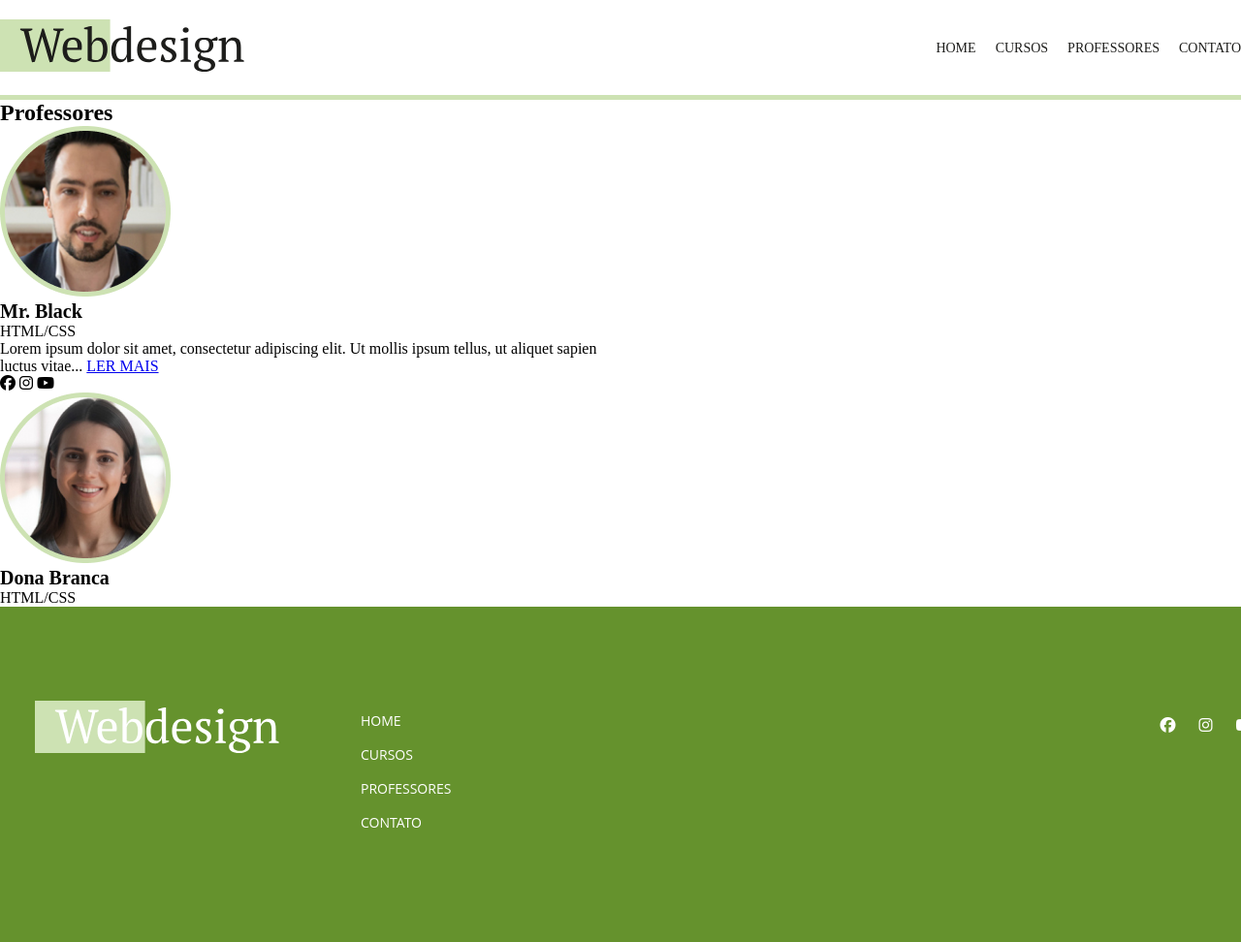
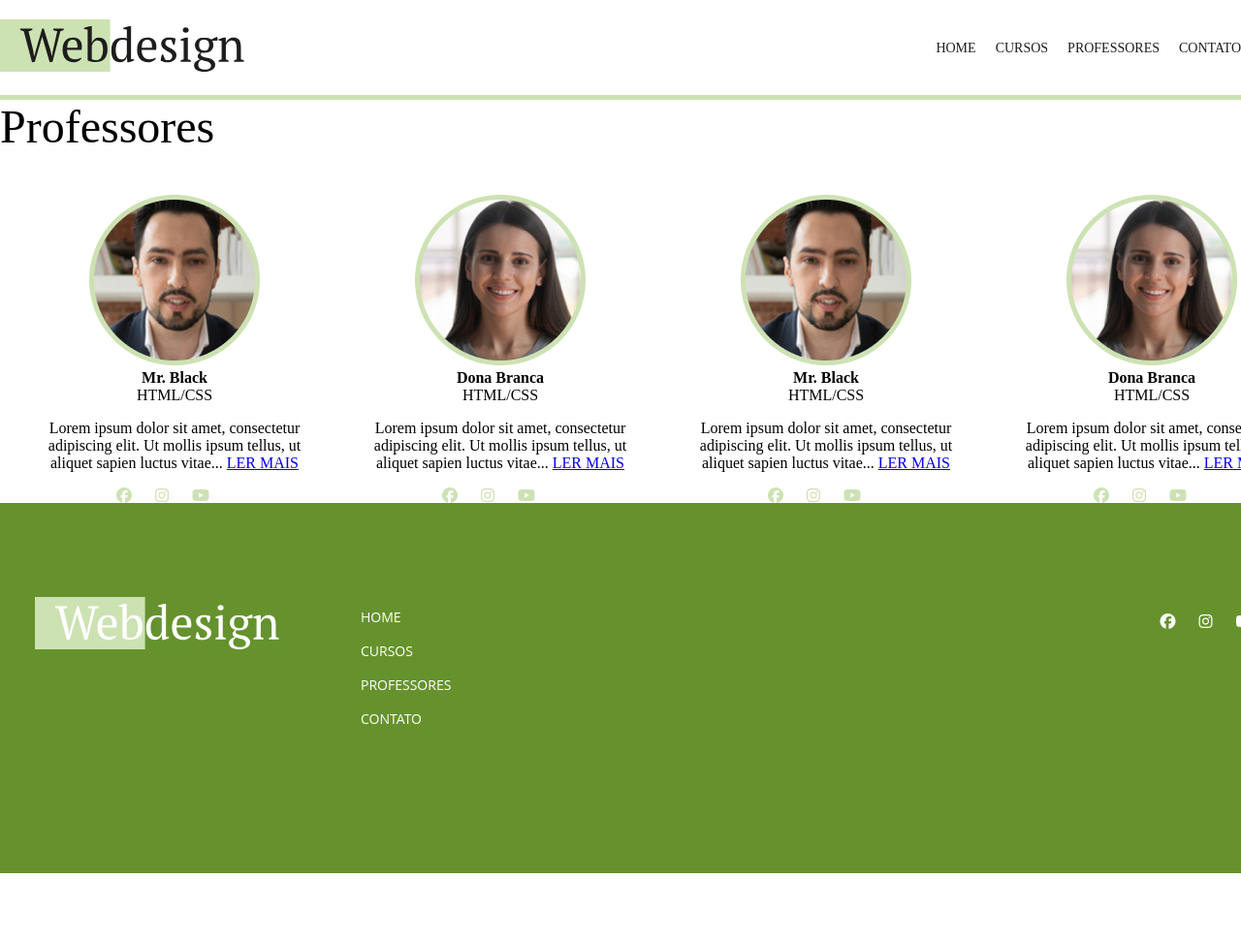
Before and after one commit to x97379554/CursoWedesingOneByOne, a plain HTML site: page ProjetoFinalCSS/Professores.html in a window 1280 px wide. Shown: the top 972 px of the page at 97% size. After the commit the page ends 901 px from the top, so only its background shows below. Drawn offline with Linux system fonts and the light colour scheme.

Commit message:
Página dos professores alterado com

```diff
--- a/ProjetoFinalCSS/Professores.html
+++ b/ProjetoFinalCSS/Professores.html
@@ -37,18 +37,18 @@
             Cada um dos cards ocupando 2 colunas P centralizado abaixo da imagem-->
             <section class="container">
                 <div class="card4">
-                    <div class="col-pr ">
+                    <div class="col-pr temp1 ">
                         <img src="imgs/p1.png" alt="">
-                        <p class="prof-n"><b>Mr. Black</b></p>
+                        <p class="prof-n2"><b>Mr. Black</b></p>
                         <p>HTML/CSS</p>
-                        <div>
+                        <div class="des-p">
                             <p>
                                 Lorem ipsum dolor sit amet,
                                 consectetur adipiscing elit. Ut mollis
                                 ipsum tellus, ut aliquet sapien luctus vitae... <a href="#">LER MAIS</a>
                             </p>
                         </div>
-                        <div>
+                        <div class="rede-p">
                             <i class="fa-brands fa-facebook"></i>
                             <i class="fa-brands fa-instagram"></i>
                             <i class="fa-brands fa-youtube"></i>
@@ -56,10 +56,62 @@
 
                     </div>
 
-                    <div class="col-pr">
+                    <div class="col-pr temp1">
                         <img src="imgs/p4.png" alt="">
-                        <p class="prof-n"><b>Dona Branca</b></p>
+                        <p class="prof-n2"><b>Dona Branca</b></p>
                         <p>HTML/CSS</p>
+                        <div class="des-p">
+                            <p>
+                                Lorem ipsum dolor sit amet,
+                                consectetur adipiscing elit. Ut mollis
+                                ipsum tellus, ut aliquet sapien luctus vitae... <a href="#">LER MAIS</a>
+                            </p>
+                        </div>
+                        <div class="rede-p">
+                            <i class="fa-brands fa-facebook"></i>
+                            <i class="fa-brands fa-instagram"></i>
+                            <i class="fa-brands fa-youtube"></i>
+                        </div>
+
+
+                    </div>
+                    <div class="col-pr temp1 ">
+                        <img src="imgs/p1.png" alt="">
+                        <p class="prof-n2"><b>Mr. Black</b></p>
+                        <p>HTML/CSS</p>
+                        <div class="des-p">
+                            <p>
+                                Lorem ipsum dolor sit amet,
+                                consectetur adipiscing elit. Ut mollis
+                                ipsum tellus, ut aliquet sapien luctus vitae... <a href="#">LER MAIS</a>
+                            </p>
+                        </div>
+                        <div class="rede-p">
+                            <i class="fa-brands fa-facebook"></i>
+                            <i class="fa-brands fa-instagram"></i>
+                            <i class="fa-brands fa-youtube"></i>
+                        </div>
+
+                    </div>
+
+                    <div class="col-pr temp1">
+                        <img src="imgs/p4.png" alt="">
+                        <p class="prof-n2"><b>Dona Branca</b></p>
+                        <p>HTML/CSS</p>
+                        <div class="des-p">
+                            <p>
+                                Lorem ipsum dolor sit amet,
+                                consectetur adipiscing elit. Ut mollis
+                                ipsum tellus, ut aliquet sapien luctus vitae... <a href="#">LER MAIS</a>
+                            </p>
+                        </div>
+                        <div class="rede-p">
+                            <i class="fa-brands fa-facebook"></i>
+                            <i class="fa-brands fa-instagram"></i>
+                            <i class="fa-brands fa-youtube"></i>
+                        </div>
+
+
                     </div>
                 </div>
             </section>
--- a/ProjetoFinalCSS/style.css
+++ b/ProjetoFinalCSS/style.css
@@ -396,6 +396,44 @@ button:hover {
   background-color: var(--corverde);
   color: var(--corpreta);
 }
+.prof-1 h2{
+  font-family: "PT Serif";
+  font-size: 48px;
+  font-style: normal;
+  font-weight: 400;
+  line-height: normal;
+}
+
+.rede-p{
+  display: flex;
+  justify-content: center;
+  align-items: center;
+}
+.rede-p i{
+  margin-right: 1.5rem;
+  color: var(--corverde);
+}
+.card4{
+  display: flex;
+  justify-content: center;
+  align-items: center;
+  text-align: center;
+
+}
+.col-pr{
+  display: block;
+  justify-content: center;
+  align-items: center;
+  margin-left: 1.5rem;
+}
+
+.col-pr p {
+  text-align: center;
+}
+.des-p{
+  padding: 1rem;
+  width: 19.5rem;
+}
 
 .temp1{
   padding-top: 2.7rem;
```
